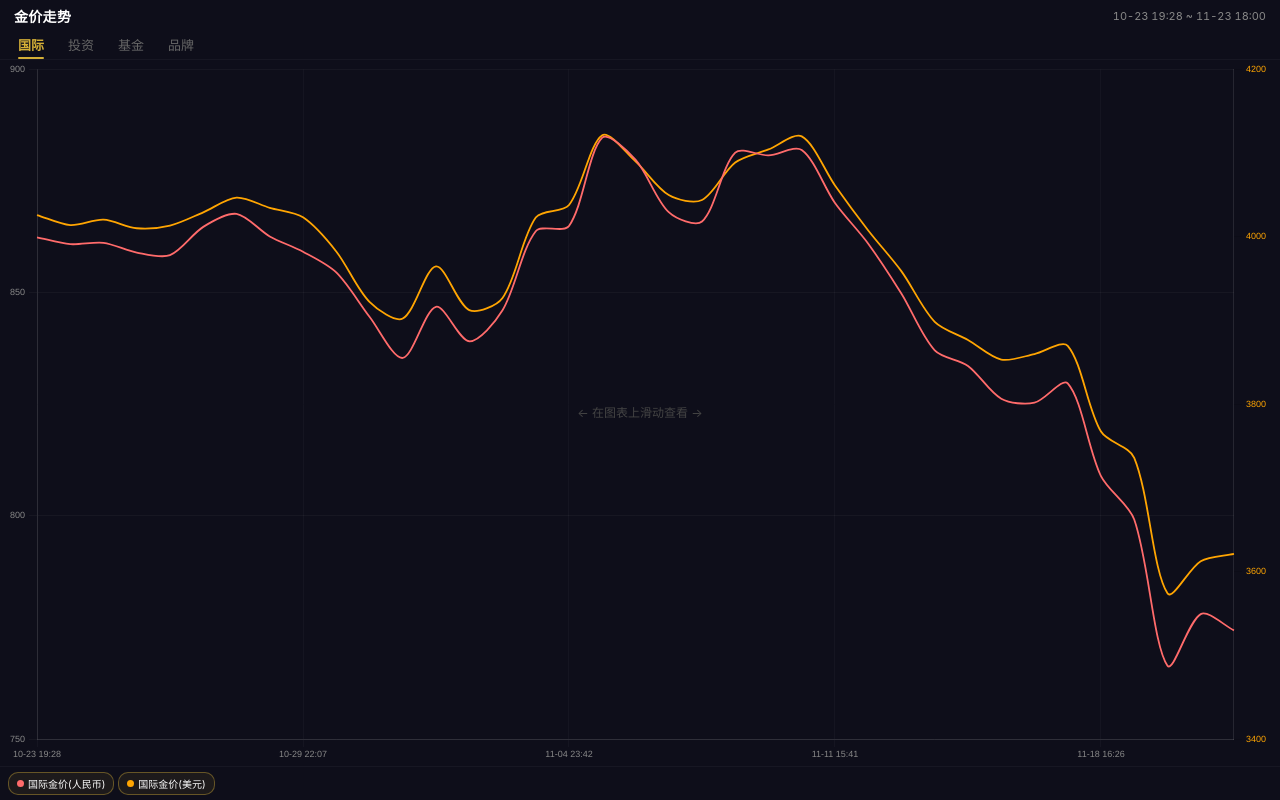
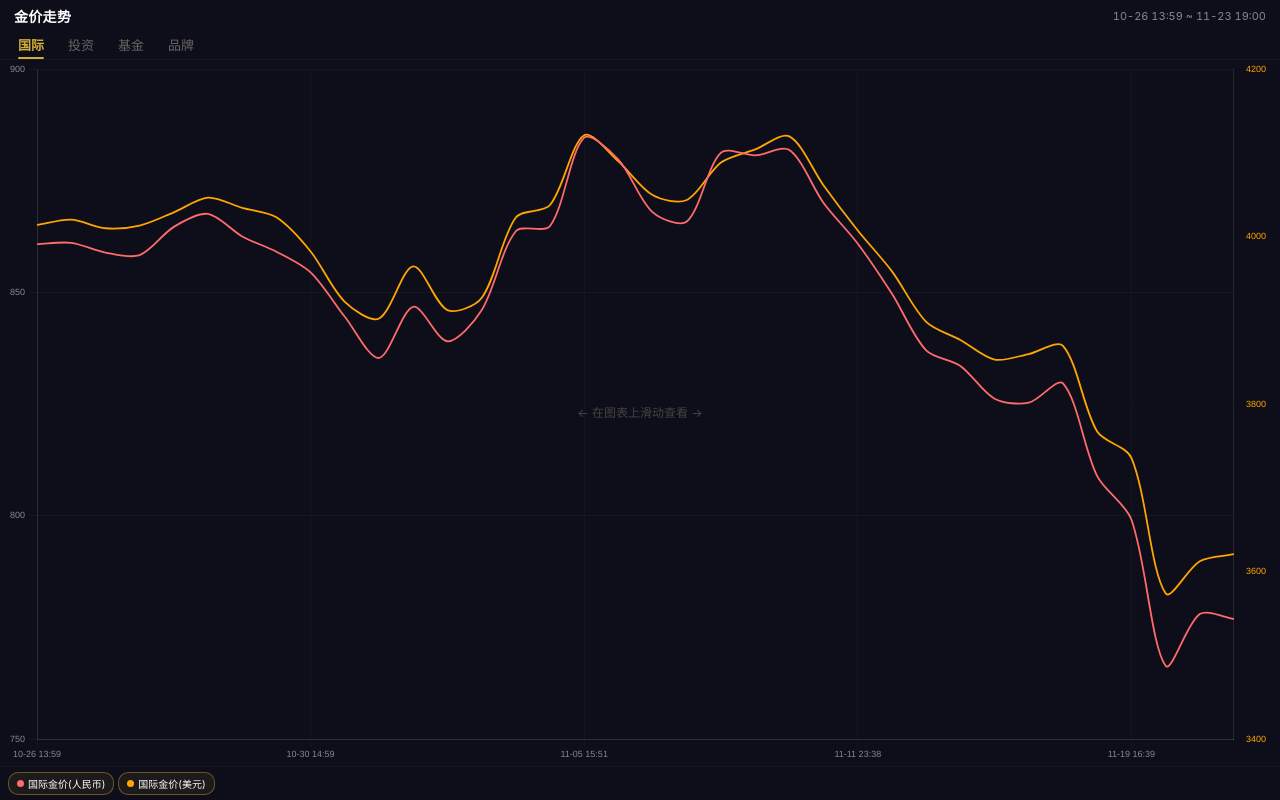
Before and after one commit to ChildeShu/gold-monitor, a plain HTML site: page index.html in a window 1280 px wide. Drawn offline with Linux system fonts and the light colour scheme.

Commit message:
Update chart 2026-11-23 19:38

```diff
--- a/index.html
+++ b/index.html
@@ -96,101 +96,6 @@ canvas#chart{width:100%!important;height:100%!important;display:block;touch-acti
 
 <script>
 var RAW_DATA = {
-  "2026-10-23 19:28": {
-    "intl_spot": {
-      "name": "国际黄金现货",
-      "intl_price": 4026.01,
-      "intl_unit": "美元/盎司",
-      "cny_price": 862.3968,
-      "update_time": "2026-10-23 15:01:20",
-      "prev_close": 4024.55
-    },
-    "au9999": {
-      "name": "AU9999",
-      "price": 903.94,
-      "prev_close": null,
-      "change": null,
-      "change_rate": null
-    },
-    "boshi_etf": {
-      "name": "博时黄金ETF",
-      "code": "159937",
-      "price": 8.18,
-      "prev_close": 8.335,
-      "change": -0.15500000000000114,
-      "change_rate": -1.8596280743851366
-    },
-    "gold_funds": {
-      "002610": {
-        "name": "博时黄金",
-        "code": "002610",
-        "etf_name": "博时黄金ETF",
-        "etf_price": 8.18,
-        "gold_price": 818.0,
-        "prev_etf_price": 8.335,
-        "prev_gold_price": 833.5,
-        "change": -0.15500000000000114,
-        "change_rate": -1.8596280743851366
-      },
-      "000216": {
-        "name": "华安黄金",
-        "code": "000216",
-        "etf_name": "华安黄金ETF",
-        "etf_price": 8.199,
-        "gold_price": 819.9,
-        "prev_etf_price": 8.36,
-        "prev_gold_price": 836.0,
-        "change": -0.1609999999999996,
-        "change_rate": -1.925837320574158
-      },
-      "002963": {
-        "name": "易方达黄金",
-        "code": "002963",
-        "etf_name": "易方达黄金ETF",
-        "etf_price": 8.566,
-        "gold_price": 856.6,
-        "prev_etf_price": 8.735,
-        "prev_gold_price": 873.5,
-        "change": -0.1689999999999987,
-        "change_rate": -1.9347452776187606
-      },
-      "000218": {
-        "name": "国泰黄金",
-        "code": "000218",
-        "etf_name": "国泰黄金ETF",
-        "etf_price": 8.594,
-        "gold_price": 859.4,
-        "prev_etf_price": 8.771,
-        "prev_gold_price": 877.1,
-        "change": -0.17700000000000138,
-        "change_rate": -2.01801390947442
-      },
-      "000929": {
-        "name": "博时黄金D",
-        "code": "000929",
-        "etf_name": "博时黄金ETF",
-        "etf_price": 8.18,
-        "gold_price": 818.0,
-        "prev_etf_price": 8.335,
-        "prev_gold_price": 833.5,
-        "change": -0.15500000000000114,
-        "change_rate": -1.8596280743851366
-      }
-    },
-    "brands": {
-      "菜百首饰": 1238.0,
-      "周六福": 1232.0,
-      "老庙黄金": 1233.0,
-      "老凤祥": 1236.0,
-      "中国黄金": 1232.0,
-      "潮宏基": 1237.0,
-      "金至尊": 1237.0,
-      "谢瑞麟": 1237.0,
-      "六福珠宝": 1235.0,
-      "周生生": 1236.0,
-      "周大福": 1237.0
-    }
-  },
   "2026-10-26 13:59": {
     "intl_spot": {
       "name": "国际黄金现货",
@@ -3516,12 +3421,12 @@ var RAW_DATA = {
       "周大福": 1068.0
     }
   },
-  "2026-11-23 18:00": {
+  "2026-11-23 19:00": {
     "intl_spot": {
       "name": "国际黄金现货",
-      "intl_price": 3621.38,
+      "intl_price": 3620.97,
       "intl_unit": "美元/盎司",
-      "cny_price": 774.3811,
+      "cny_price": 776.9177,
       "update_time": "2026-11-23 15:09:40",
       "prev_close": 3548.5
     },
@@ -3612,7 +3517,7 @@ var RAW_DATA = {
     }
   }
 };
-var GEN_TIME = "2026-11-23 18:09";
+var GEN_TIME = "2026-11-23 19:38";
 
 var GROUPS = {
   "国际": {label:"国际", series:[
--- a/latest.json
+++ b/latest.json
@@ -1,10 +1,10 @@
 {
-  "2026-11-23 18:00": {
+  "2026-11-23 19:00": {
     "intl_spot": {
       "name": "国际黄金现货",
-      "intl_price": 3621.38,
+      "intl_price": 3620.97,
       "intl_unit": "美元/盎司",
-      "cny_price": 774.3811,
+      "cny_price": 776.9177,
       "update_time": "2026-11-23 15:09:40",
       "prev_close": 3548.5
     },
```
